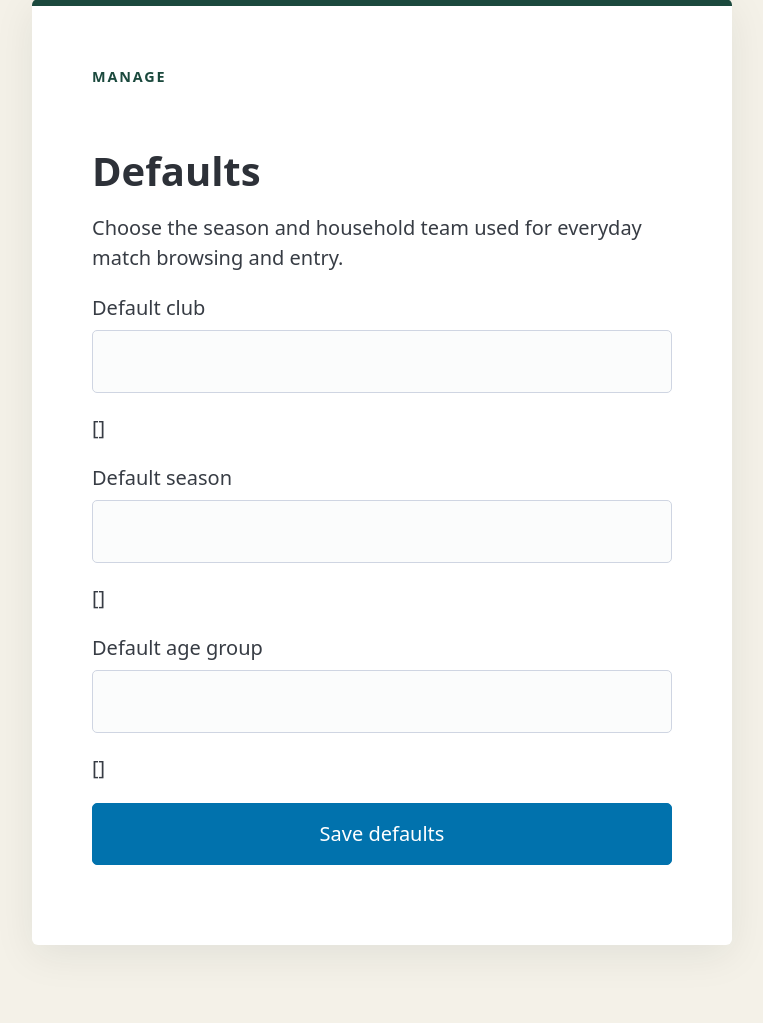
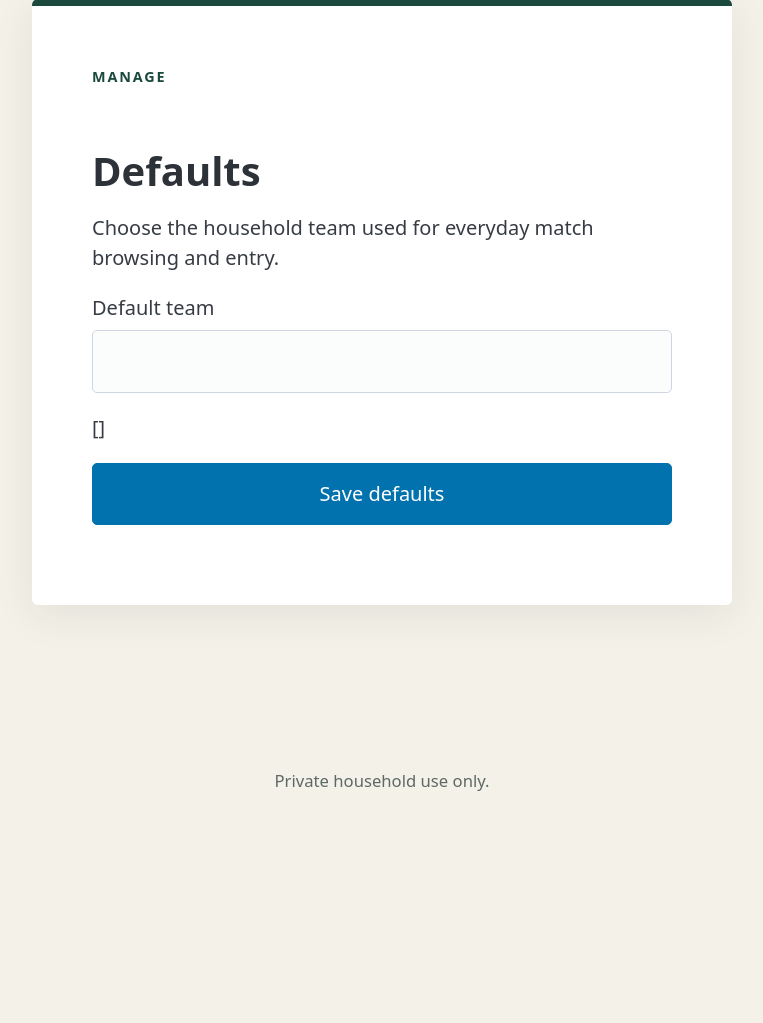
Before and after one commit to mhemeryck/goalkeepr, a Django app: template tracker/templates/tracker/defaults_form.html in a window 1280 px wide. Shown: the part 268-1291 px from the top of the page, without its empty margins (258-1021 px from the left). After the commit the page ends 1059 px from the top, so only its background shows below. Run offline with Django 5.2, Linux system fonts and the light colour scheme; the template is opened without the code that fills it, so the values that code supplies are empty, except form fields; tables that the repository leaves empty hold one stand-in row (values such as "Sample post"); form fields are guessed from the names that the template uses.

Commit message:
Select concrete application default team

```diff
--- a/tracker/templates/tracker/defaults_form.html
+++ b/tracker/templates/tracker/defaults_form.html
@@ -6,24 +6,14 @@
   <section class="form-card">
     <p class="eyebrow">Manage</p>
     <h1>Defaults</h1>
-    <p>Choose the season and household team used for everyday match browsing and entry.</p>
+    <p>Choose the household team used for everyday match browsing and entry.</p>
     <form method="post">
       {% csrf_token %}
       {{ form.non_field_errors }}
       <p>
-        {{ form.default_club.label_tag }}
-        {{ form.default_club }}
-        {{ form.default_club.errors }}
-      </p>
-      <p>
-        {{ form.default_season.label_tag }}
-        {{ form.default_season }}
-        {{ form.default_season.errors }}
-      </p>
-      <p>
-        {{ form.default_age_group.label_tag }}
-        {{ form.default_age_group }}
-        {{ form.default_age_group.errors }}
+        {{ form.default_team.label_tag }}
+        {{ form.default_team }}
+        {{ form.default_team.errors }}
       </p>
       <button type="submit">Save defaults</button>
     </form>
```
